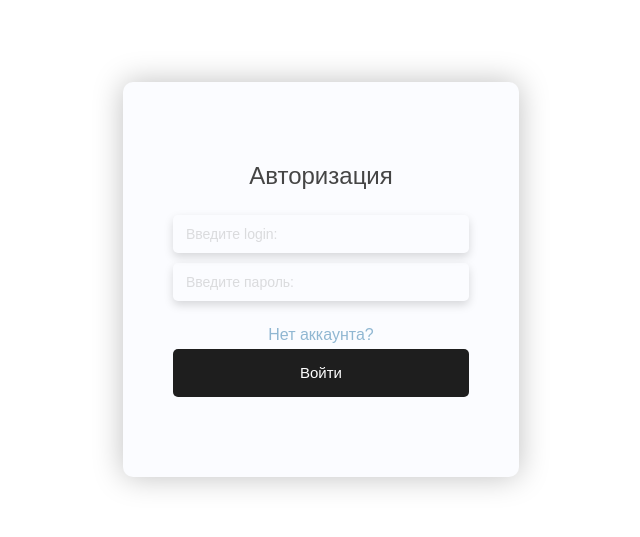
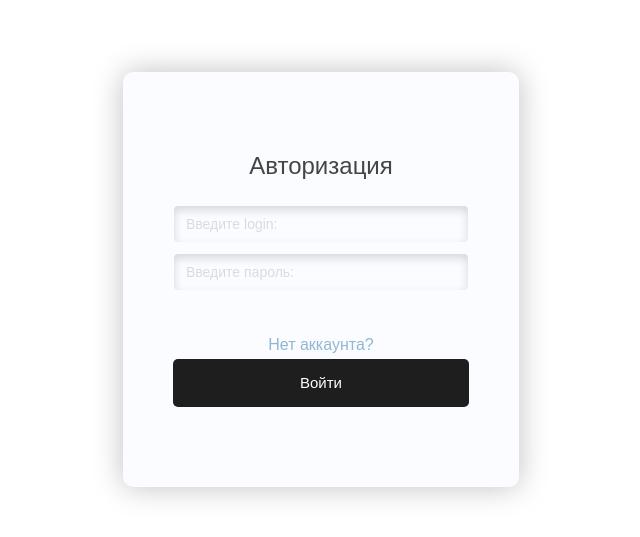
Before and after one commit to timurzubcenko/ToDoList_Regist_client, a React (Create React App) app: page / in a window 1280 px wide. Shown: the part 121-658 px from the top of the page, without its empty margins (319-959 px from the left). Built offline with nearby package versions, Linux system fonts and the light colour scheme; no server answers.

Commit message:
Update LoginPage.module.scss

```diff
--- a/src/pages/LoginPage/LoginPage.module.scss
+++ b/src/pages/LoginPage/LoginPage.module.scss
@@ -28,7 +28,7 @@
             input {
                 background: transparent;
                 border: 1px solid transparent;
-                box-shadow: 0px 4px 10px rgba(0, 0, 0, 0.15);
+                box-shadow: inset 0px 4px 10px rgba(0, 0, 0, 0.15);
                 border-radius: 5px;
                 outline: none;
                 font-size: 14px;
@@ -47,6 +47,13 @@
                 border: 1px solid #8ba8bb;
                 box-shadow: 0px 2px 2px 0px #8ba8bb80;
             }
+        }
+
+        .error {
+            text-align: center;
+            font-weight: 300;
+            color: #e45454;
+            padding: 10px 0;
         }
 
         .navigate_btns {
```
